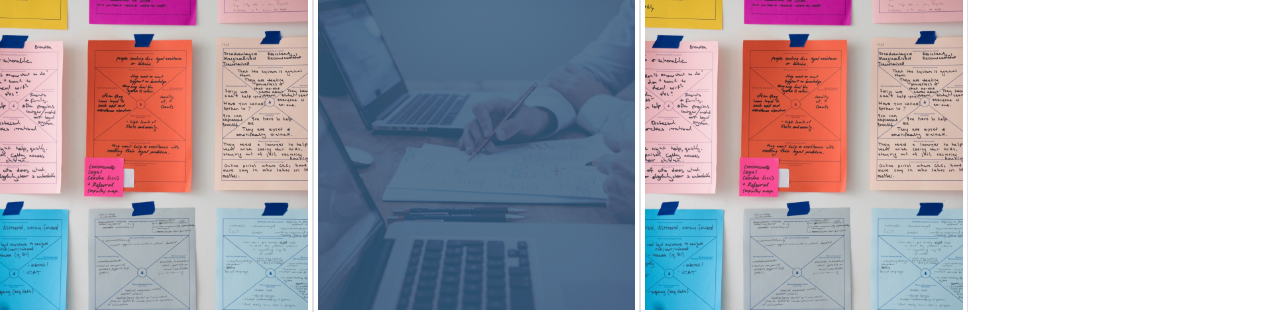
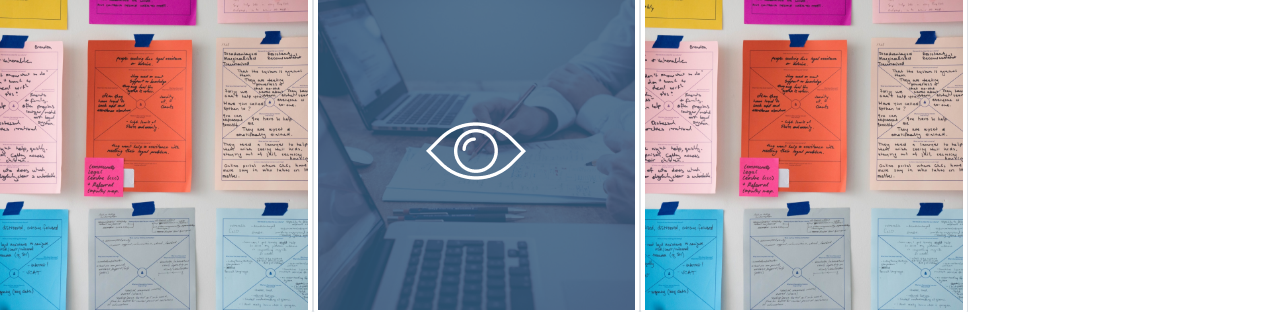
Before and after one commit to boffobos/7.12_CSS_Bootsrap_practice, a plain HTML site: page index.html in a window 1280 px wide. Shown: the part 2911-3223 px from the top of the page. Drawn offline with nearby package versions, Linux system fonts and the light colour scheme; a web font is replaced by a local one.

Commit message:
updated css/style.css

```diff
--- a/css/style.css
+++ b/css/style.css
@@ -122,10 +122,15 @@ h2 {
 
 #eye::before {
   content: '';
-  background: url("/img/Eye.png");
-  /* display: block; */
+  background: url("/img/Eye.png") no-repeat center;
+  display: block;
+  width:100%;
+  height: 100%;
   z-index: 20;
   position: absolute;
+  margin: auto;
+  top: 0;
+  left:0;
 }
 
 #contacts button {
```
